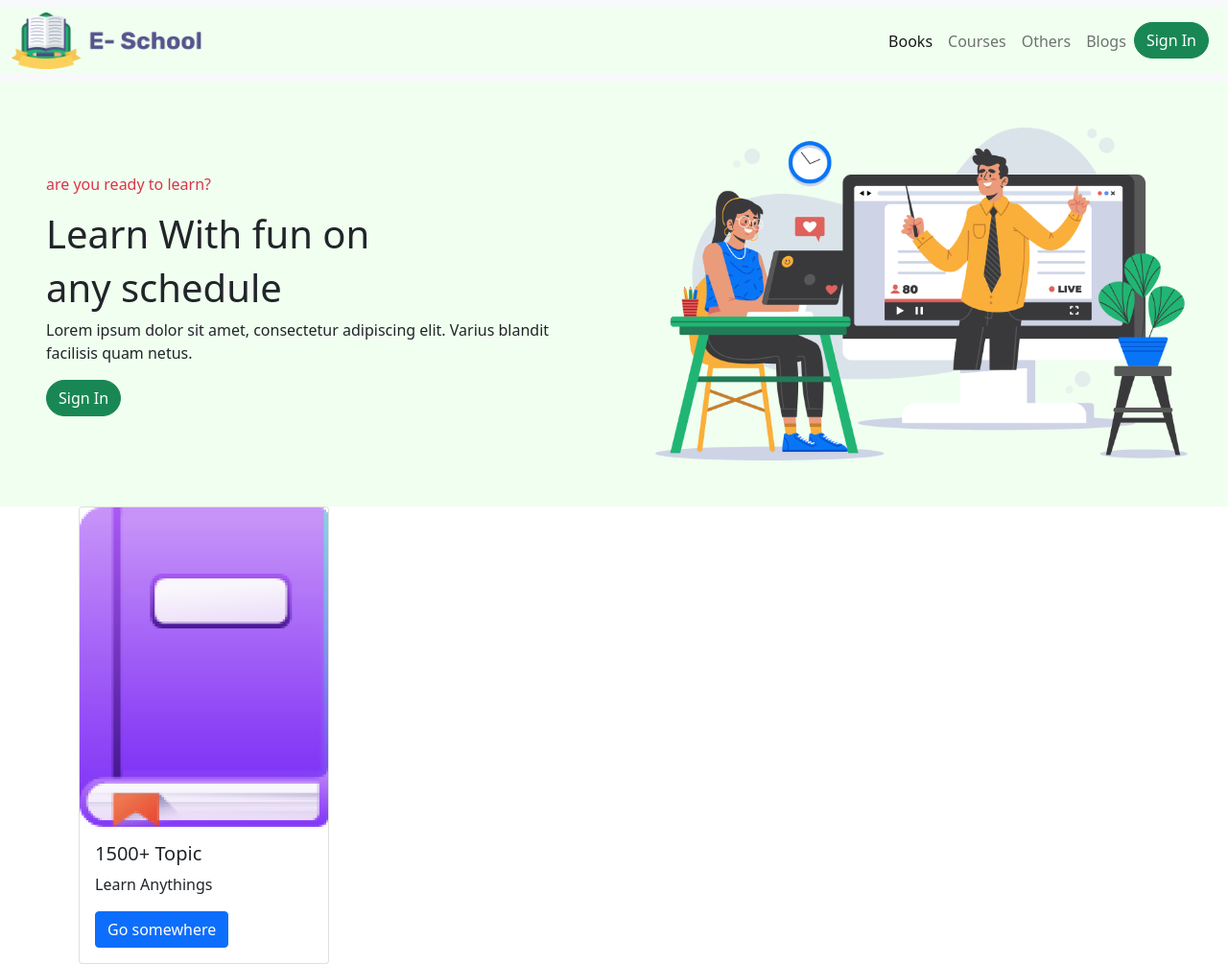
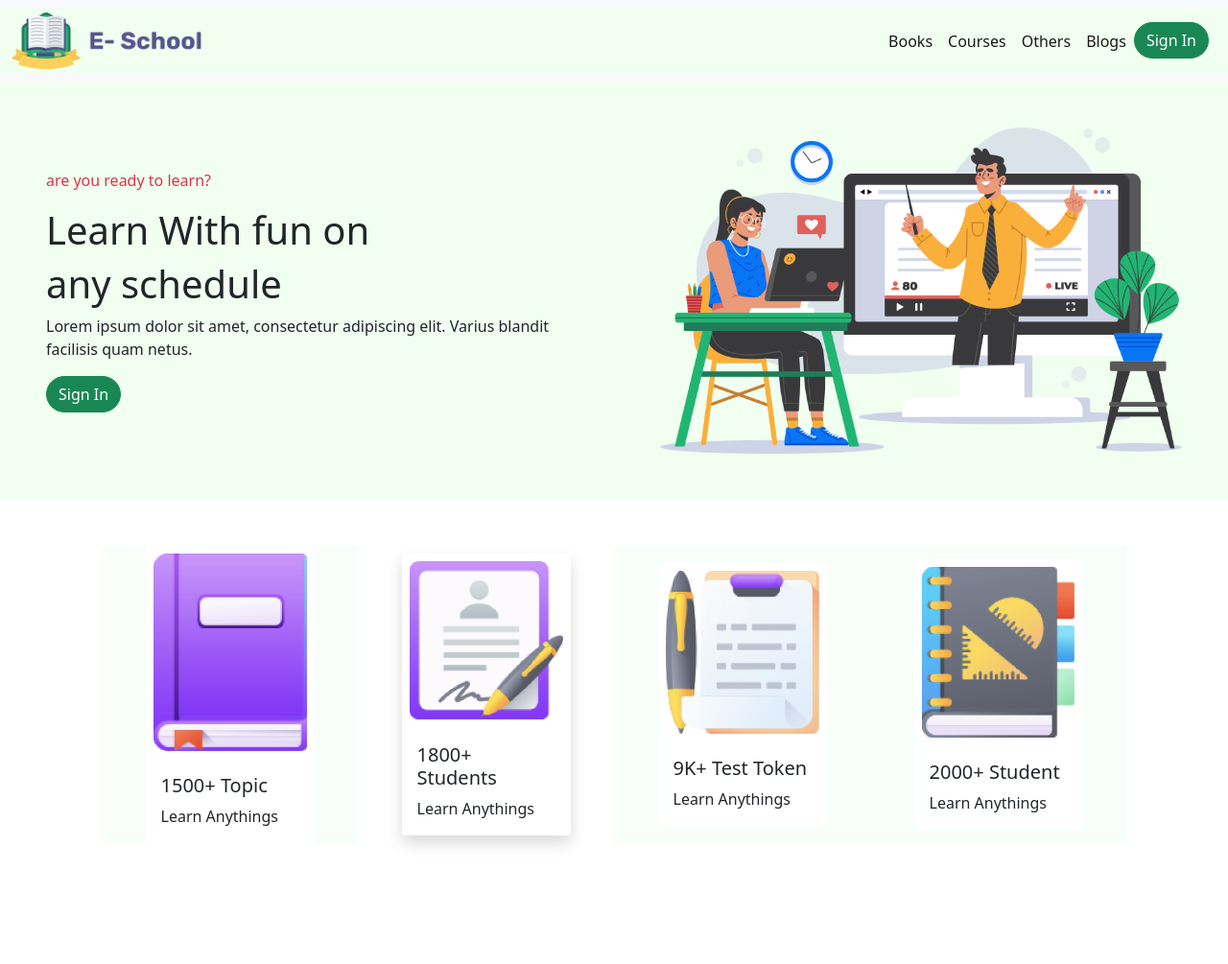
Before and after one commit to Ahmedkazi/mid-exam, a plain HTML site: page index.html in a window 1280 px wide. Shown: the whole page at 96% size. After the commit the page ends 903 px from the top, so only its background shows below. Drawn offline with nearby package versions, Linux system fonts and the light colour scheme.

Commit message:
submission-4

```diff
--- a/index.html
+++ b/index.html
@@ -22,13 +22,13 @@
                     <a class="nav-link active" aria-current="page" href="#">Books</a>
                   </li>
                   <li class="nav-item">
-                    <a class="nav-link" href="#">Courses</a>
+                    <a class="nav-link active" href="#">Courses</a>
                   </li>
                   <li class="nav-item">
-                    <a class="nav-link" href="#">Others</a>
+                    <a class="nav-link active" href="#">Others</a>
                   </li>
                   <li class="nav-item">
-                    <a class="nav-link" href="#">Blogs</a>
+                    <a class="nav-link active" href="#">Blogs</a>
                   </li>
                   <li>
                     <button class="btn btn-outline-success me-2 rounded-pill bg-success text-white" type="button">Sign In </button>
@@ -53,32 +53,57 @@
     </div>
     <!-- column-2 -->
     <div class="col-md-6 d-flex justify-content-center align-items-center p-5" >
-        <img src="Photos/Illustration.png" alt="" width=" 555px">
+        <img class=" overflow-auto" src="Photos/Illustration.png" alt="" width=" 555px">
     </div>
 </div>
 </div>
+<!-- learn anything part -->
 <section>
     <div class="container">
-<div class="row">
+<div class="row m-4 g-4">
     <!-- column-1 -->
-    <div class="col-lg-3 col-md-6 col-12 d-flex justify-content-center align-items-center ">
-        <div class="card" style="width: 18rem;">
-            <img src="ICON/book.png" class="card-img-top" alt="..." width="30px">
+    <div class="col-lg-3 col-md-6 col-12 d-flex justify-content-center align-items-center " style="background-color: #F8FFFB ;">
+        <div class="card border-0" style="width: 11rem;" >
+            <img src="ICON/book.png" class="card-img-top p-2" alt="..." width="20px">
             <div class="card-body">
               <h5 class="card-title">1500+ Topic</h5>
               <p class="card-text">Learn Anythings</p>
-              <a href="#" class="btn btn-primary">Go somewhere</a>
+            </div>
+          </div>
+    </div>
+    <!-- column-2 -->
+    <div class="col-lg-3 col-md-6 col-12 d-flex justify-content-center align-items-center">
+        <div class="card border-0 shadow rounded" style="width: 11rem;" >
+            <img src="ICON/Student.png" class="card-img-top p-2" alt="..." width="20px">
+            <div class="card-body ">
+              <h5 class="card-title">1800+ Students</h5>
+              <p class="card-text">Learn Anythings</p>
+            </div>
+          </div>
+    </div>
+    <!-- column-3 -->
+    <div class="col-lg-3 col-md-6 col-12 d-flex justify-content-center align-items-center" style="background-color: #F8FFFB ;" >
+        <div class="card border-0" style="width: 11rem;" >
+            <img src="ICON/Test.png" class="card-img-top p-2" alt="..." width="20px">
+            <div class="card-body">
+              <h5 class="card-title">9K+ Test Token</h5>
+              <p class="card-text">Learn Anythings</p>
+            </div>
+          </div>
+    </div>
+    <!-- column-4 -->
+    <div class="col-lg-3 col-md-6 col-12 d-flex justify-content-center align-items-center" style="background-color: #F8FFFB ;" >
+        <div class="card border-0" style="width: 11rem;" >
+            <img src="ICON/Students.png" class="card-img-top p-2" alt="..." width="20px">
+            <div class="card-body">
+              <h5 class="card-title">2000+ Student</h5>
+              <p class="card-text">Learn Anythings</p>
             </div>
           </div>
 
 
+
     </div>
-    <!-- column-2 -->
-    <div class="col-lg-3 col-md-6 col-12 d-flex justify-content-center align-items-center"></div>
-    <!-- column-3 -->
-    <div class="col-lg-3 col-md-6 col-12 d-flex justify-content-center align-items-center"></div>
-    <!-- column-4 -->
-    <div class="col-lg-3 col-md-6 col-12 d-flex justify-content-center align-items-center"></div>
 
 
 
```
